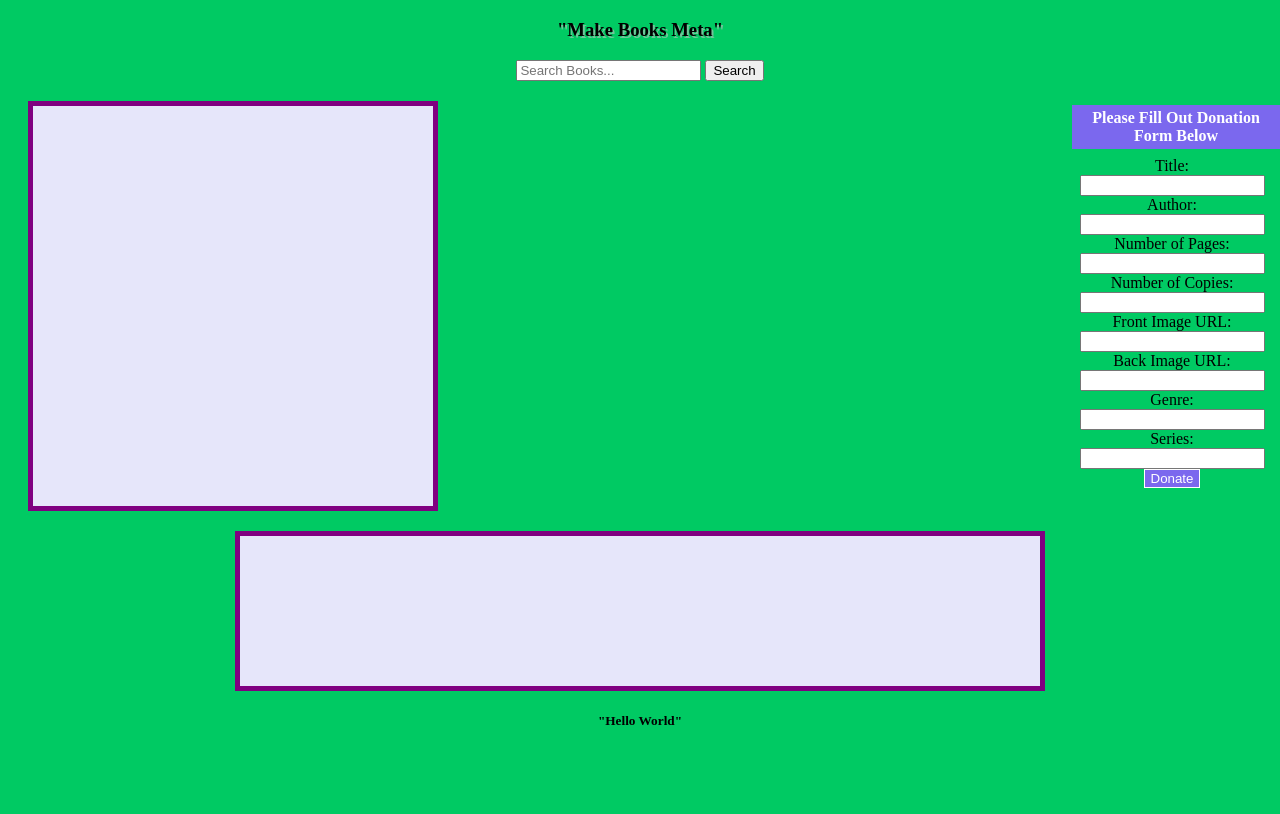
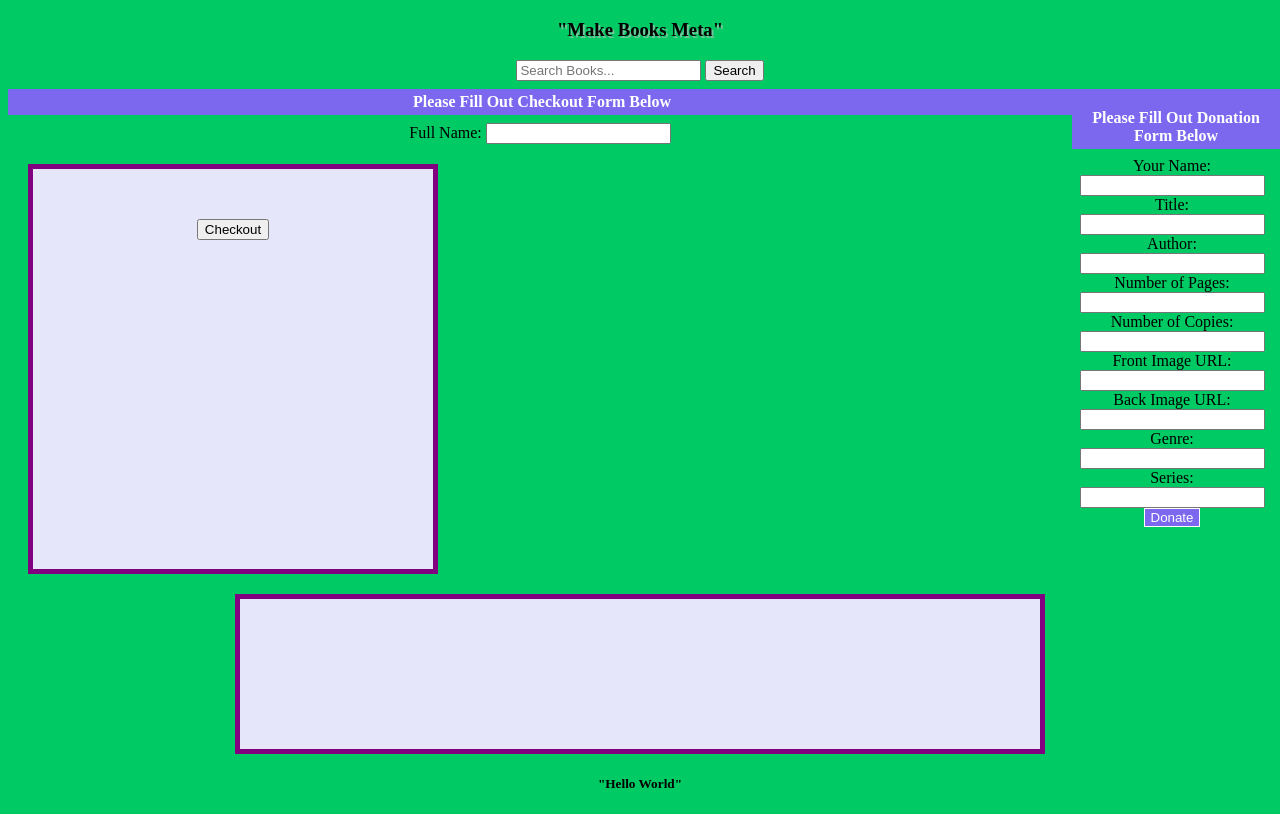
Before and after one commit to awfullyavg/MBM-Books, a plain HTML site: page index.html in a window 1280 px wide. Shown: the part 61-875 px from the top of the page. Before the commit the page ends 812 px from the top, so only its background shows below. Drawn offline with Linux system fonts and the light colour scheme; no server answers.

Commit message:
add checkout button and form

```diff
--- a/index.html
+++ b/index.html
@@ -25,6 +25,8 @@
         <div class="donation-field">
           <form id="new-donation">
             <h4>Please Fill Out Donation Form Below</h4>
+            <label for="name">Your Name: </label>
+            <input type="text" name="name" id="new-name">
             <label for="title">Title: </label>
             <input type="text" name="title" id="new-title" />
             <label for="author">Author: </label>
@@ -44,9 +46,17 @@
             <input type="submit" value="Donate" />
           </form>
         </div>
+        <!--Checkout Field-->
+        <div class="checkout-field">
+          <form id="new-checkout">
+            <h4>Please Fill Out Checkout Form Below</h4>
+            <label for="name">Full Name: </label>
+            <input type="text" name="name" id="full-name">
+          </form>
+        </div>
         <!--Library-->
         <div class="catalog">
-
+            <button id="checkout-button">Checkout</button>
         </div>
 
 
--- a/src/index.js
+++ b/src/index.js
@@ -38,7 +38,7 @@ function firstBookToCatalog() {
 //Displays book in the catalog
 function addBookToCatalog(book) {
     const newBook = document.createElement("span");
-    book.className = "book";
+    book.className = "catalog-book";
 
     const title = document.createElement("h3");
     title.textContent = book.title;
@@ -91,6 +91,7 @@ function donatedBook(event) {
 fetch("http://localhost:3000/books")
       .then(resp => resp.json())
       .then(data => data.forEach(element => renderBookBar(element)))
+
 //Function to render books in the book-bar div
   function renderBookBar(data) {
     const span = document.createElement('span')
```
